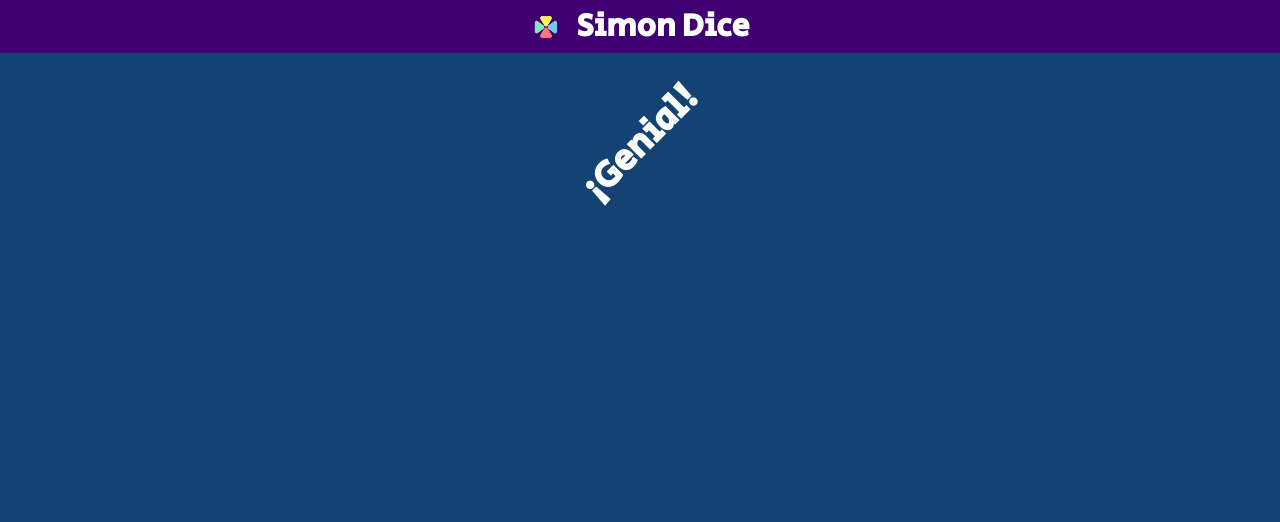
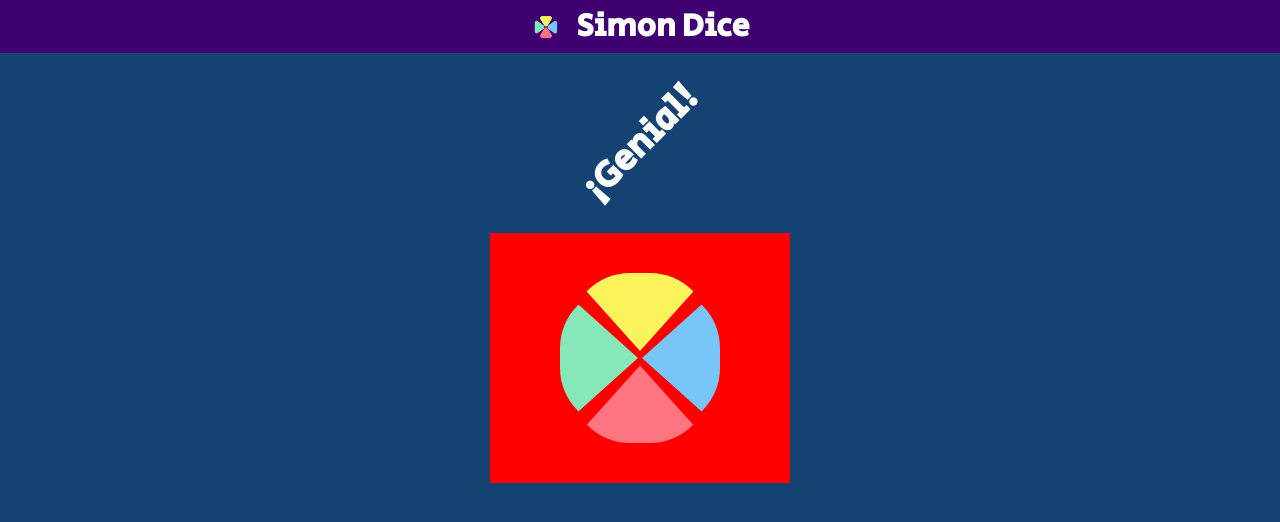
Before and after one commit to Rodevp/simon-deice-game, a React (Vite) app: page / in a window 1280 px wide. Shown: the top 522 px of the page. Built offline with nearby package versions, Linux system fonts and the light colour scheme.

Commit message:
table and dots components

```diff
--- a/src/App.jsx
+++ b/src/App.jsx
@@ -1,12 +1,14 @@
 import Header from "./header/Header"
 import Message from "./message/Message"
+import Table from "./table/Table"
 
 function App() {
 
   return (
     <>
       <Header />
-      <Message    message="¡Genial!" />
+      <Message message="¡Genial!" />
+      <Table />
     </>
   )
 }
--- /dev/null
+++ b/src/table/Table.jsx
@@ -0,0 +1,64 @@
+import styles from "./table.module.css"
+import { COLORS } from "../colors"
+
+
+function Dot({ color, grade, style }) {
+    return (
+        <div
+            className={styles.dot}
+            style={{
+                backgroundColor: color,
+                width: 140,
+                height: 120,
+                transform: `rotate(${grade})`,
+                ...style
+            }}
+        >
+
+        </div>
+    )
+}
+
+
+function Table() {
+    return (
+        <div
+            className={styles.table}
+        >
+            <div
+                className={styles.contentDot}
+            >
+                <Dot
+                    color={COLORS.yellow}
+                    grade={"180deg"}
+                    style={{
+                        top: 40
+                    }}
+                />
+                <Dot
+                    color={COLORS.skyBlue}
+                    grade={"270deg"}
+                    style={{
+                        right: 60
+                    }}
+                />
+                <Dot
+                    color={COLORS.green}
+                    grade={"90deg"}
+                    style={{
+                        left: 60
+                    }}
+                />
+                <Dot
+                    color={COLORS.red}
+                    grade={"0deg"}
+                    style={{
+                        bottom: 40
+                    }}
+                />
+            </div>
+        </div>
+    )
+}
+
+export default Table
--- /dev/null
+++ b/src/table/table.module.css
@@ -0,0 +1,25 @@
+.table {
+    width: 300px;
+    height: 250px;
+    margin-left: auto;
+    margin-right: auto;
+    display: flex;
+    background-color: green;
+}
+
+.dot {
+    position: absolute;
+    border-radius: 500px;
+    clip-path: polygon(50% 35%, 0% 100%, 100% 100%);
+}
+
+.contentDot {
+    width: 100%;
+    height: 100%;
+    align-items: center;
+    justify-content: center;
+    position: relative;
+    display: flex;
+    flex-wrap: wrap;
+    background-color: red;
+}
```
